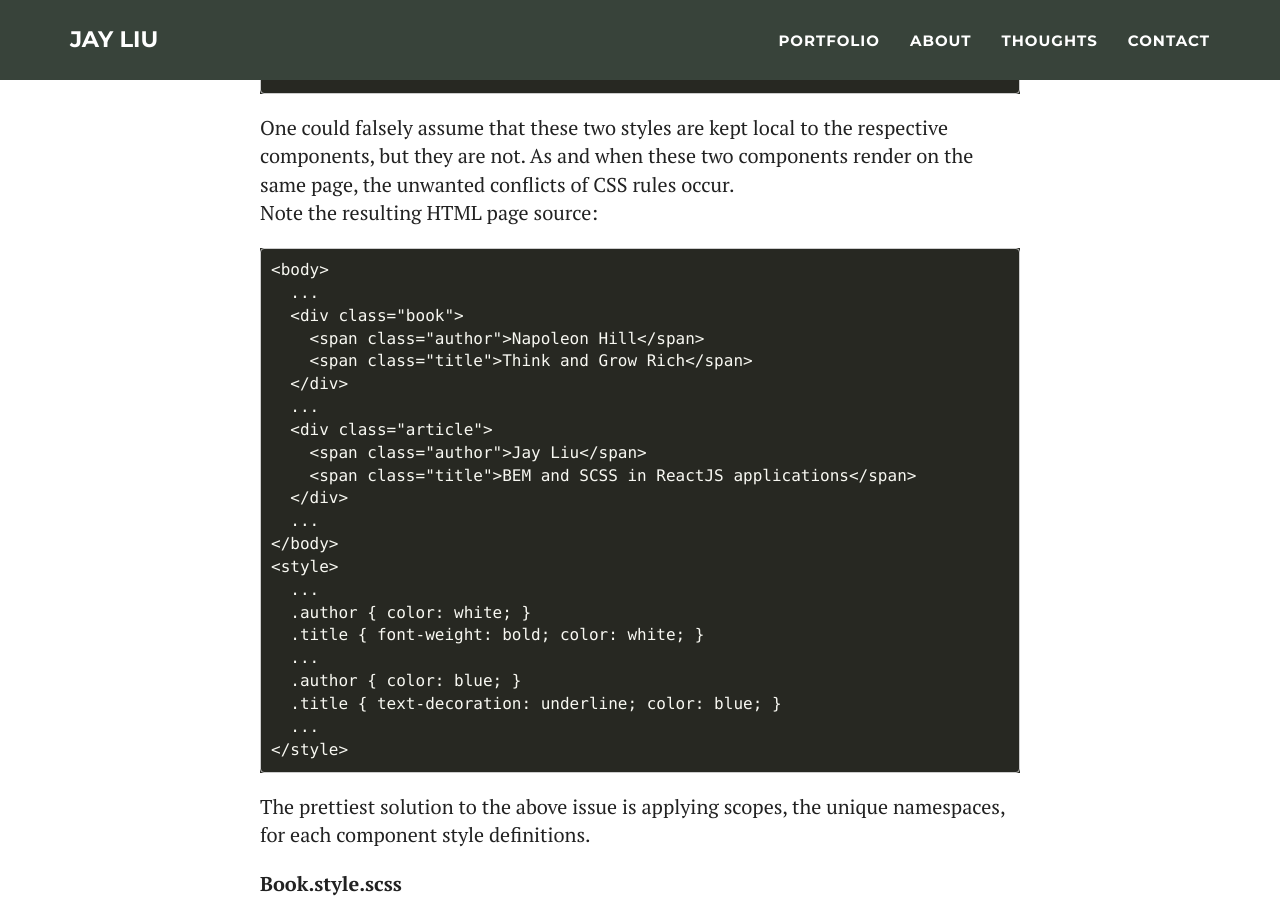
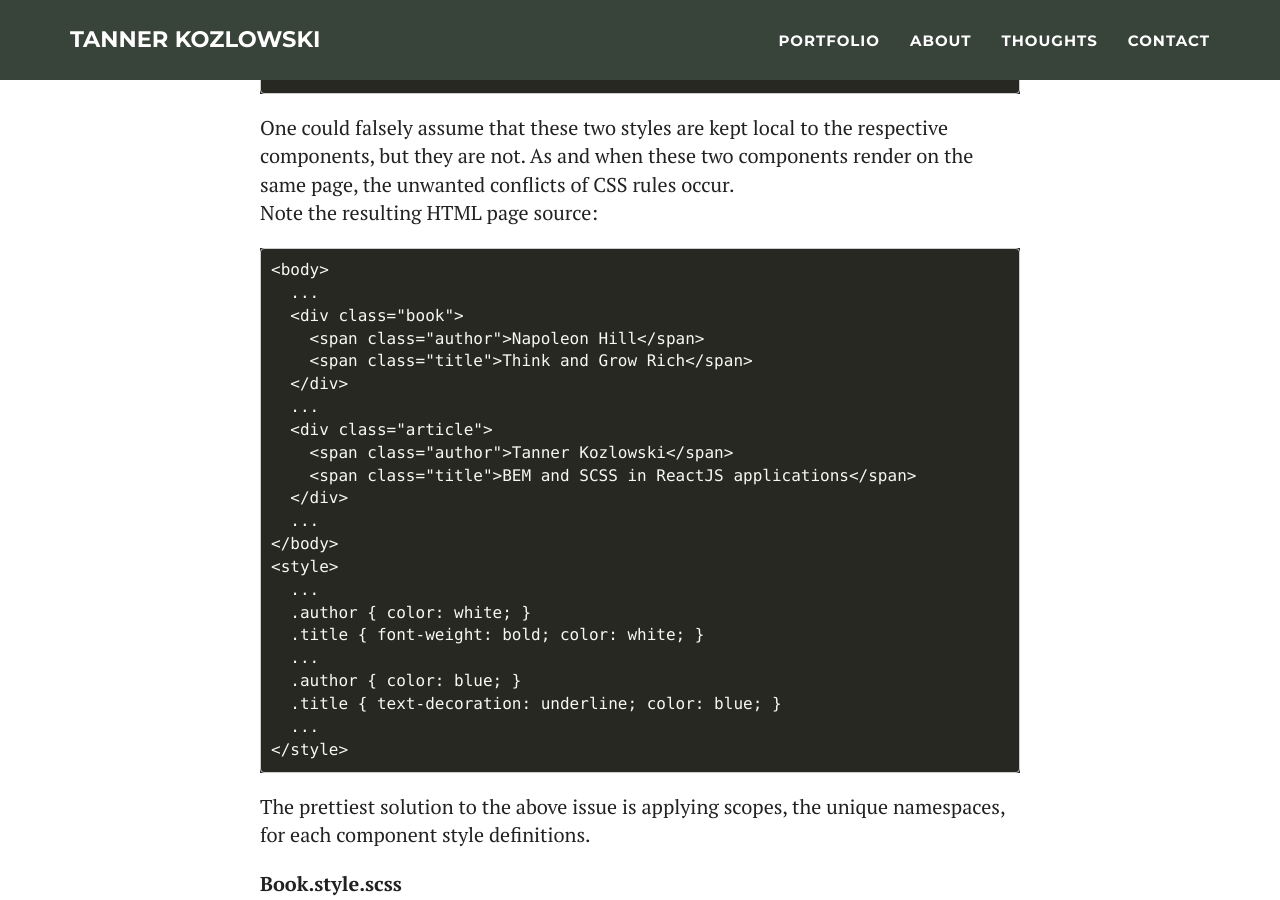
Before and after one commit to tannerkozlowski/tannerkozlowski.github.io, a Jekyll site: the page built from _posts/blog/2019-08-03-BEM-SASS-React.md, in a window 1280 px wide and 900 px high, scrolled down 4163 px. Built offline with Jekyll 4.4.1, drawn with Linux system fonts in a browser that asks for light colours; nearby versions of some CDN libraries; some of the changed text lies outside the part shown.

Commit message:
Restart!

```diff
--- a/_config.yml
+++ b/_config.yml
@@ -1,9 +1,9 @@
 # Site settings
-title: Jay Liu
-email: soon.nerd@gmail.com
-url: http://p-mob2015.github.io
+title: Tanner Kozlowski
+email: tanner.kozlowski@gmail.com
+url: https://tannerkozlowski.github.io
 description: React - Node - RoR
-meta_author: Jay Liu
+meta_author: Tanner Kozlowski
 
 about:
   header: About
@@ -93,7 +93,7 @@ portfolio:
 footer:
   location-header: Location
   location: Mexico City, Mexico
-  copyright: Jay Liu. All Rights Reserved.
+  copyright: Tanner Kozlowski. All Rights Reserved.
   social: My Other Whereabouts
   new-thoughts: New Thoughts
 
--- a/_includes/head.html
+++ b/_includes/head.html
@@ -8,7 +8,7 @@
     <link rel="canonical" href="{{ page.url | replace:'index.html','' | prepend: site.url }}">
     <link rel="alternate" type="application/rss+xml" title="RSS" href="/feed.xml">
 
-    <meta property="og:title" content="Jay Liu (React/Node/RoR)" />
+    <meta property="og:title" content="Tanner Kozlowski (React/Node/RoR)" />
     <meta property="og:image" content="/img/liu-og.png" />
     <meta property="og:description" content="Skilled in Javascript, Ruby and startup culture" />
     <meta property="og:url" content="http://p-mob2015.github.io" />
--- a/_posts/blog/2019-08-03-BEM-SASS-React.md
+++ b/_posts/blog/2019-08-03-BEM-SASS-React.md
@@ -163,7 +163,7 @@ Note the resulting HTML page source:
   </div>
   ...
   <div class="article">
-    <span class="author">Jay Liu</span>
+    <span class="author">Tanner Kozlowski</span>
     <span class="title">BEM and SCSS in ReactJS applications</span>
   </div>
   ...
```
